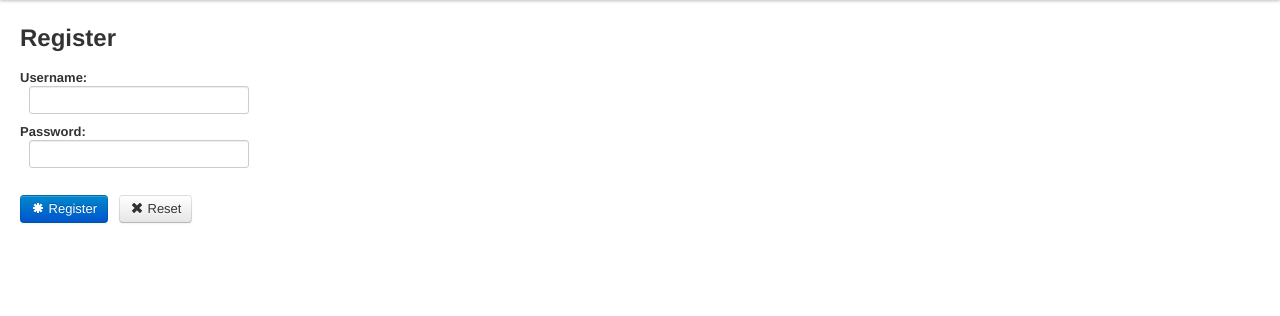
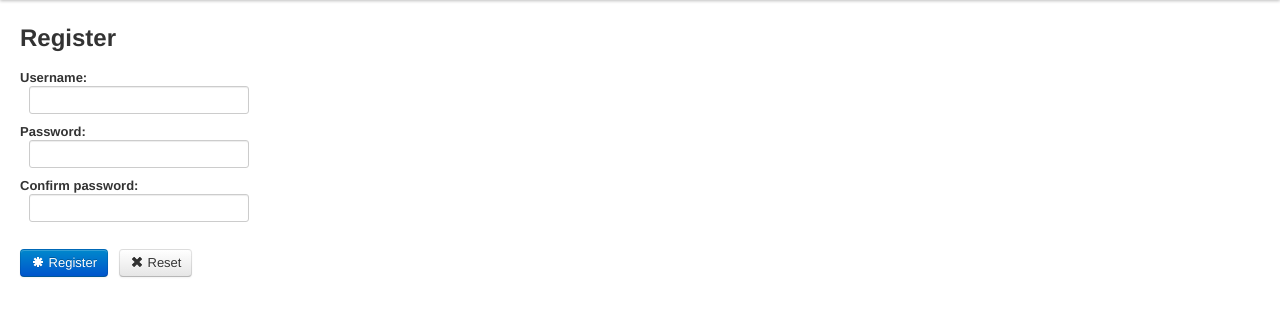
Before and after one commit to ProjektAugustiner/yamoda, a Flask app: page /register in a window 1280 px wide. Shown: the part 40-356 px from the top of the page. Run offline with Flask 2, Linux system fonts and the light colour scheme.

Commit message:
added password confirmation field in registration form

```diff
--- a/yamoda/server/database/accesscontrol.py
+++ b/yamoda/server/database/accesscontrol.py
@@ -120,7 +120,7 @@ class AccessControl(object):
     """
     @declared_attr
     def permission(cls):
-        return db.Column(PermissionType, nullable=False)
+        return db.Column(PermissionType, nullable=False, default=Permission())
 
     @declared_attr
     def user_id(cls):
--- a/yamoda/server/templates/register.html
+++ b/yamoda/server/templates/register.html
@@ -8,6 +8,8 @@
       <dd><input type="text" name="username">
       <dt>Password:
       <dd><input type="password" name="password">
+      <dt>Confirm password:
+      <dd><input type="password" name="confirm">
     </dl>
     <button type="submit" class="btn btn-primary"><i class="icon-asterisk icon-white"></i>
         Register</button> &nbsp;
--- a/yamoda/server/views/__init__.py
+++ b/yamoda/server/views/__init__.py
@@ -90,24 +90,30 @@ def register():
     if request.method == 'POST':
         username = request.form['username']
         password = request.form['password']
+        confirm = request.form['confirm']
 
         try:
             # XXX: this check could also be done in the User constructor
             if not username or not password:
-                raise ValueError
+                raise ValueError('Empty Username or Password')
+            if password != confirm:
+                raise ValueError("Password mismatch")
             primary_group = Group(name=username)
             new_user = User(name=username, password=password,
                             primary_group=primary_group)
             db.session.add(new_user)
             db.session.commit()
-        except (ValueError, IntegrityError):
+        except ValueError, e:
+            flash(str(e), 'error')
+        except IntegrityError:
             db.session.rollback()
-            flash('Invalid username or password is empty.','error')
+            flash('Invalid username','error')
         else:
             login_user(new_user)
             flash('Registered successfully.')
             return redirect(request.args.get("next") or url_for("index"))
     return render_template('register.html')
+
 
 @app.route('/settings')
 def usersettings():
```
